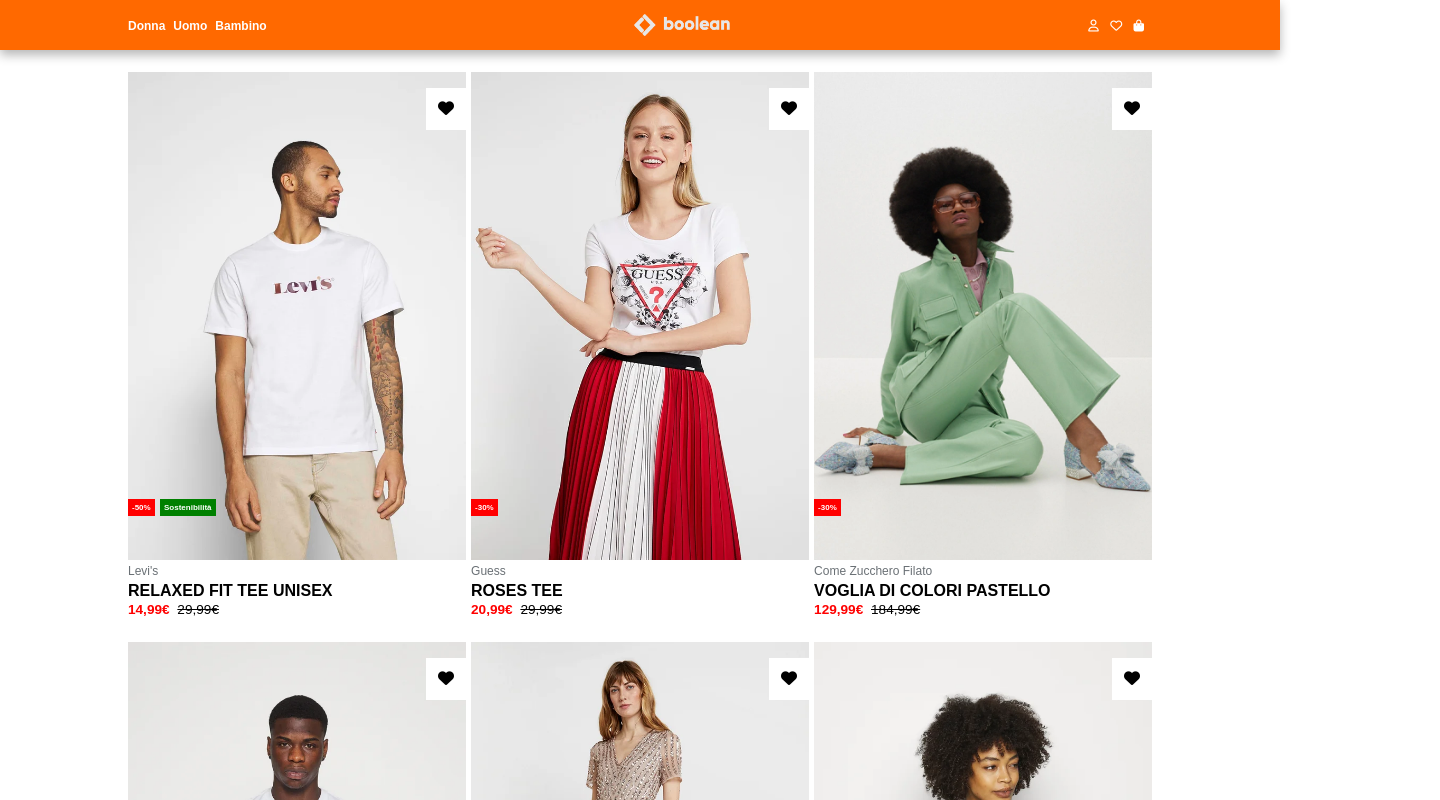
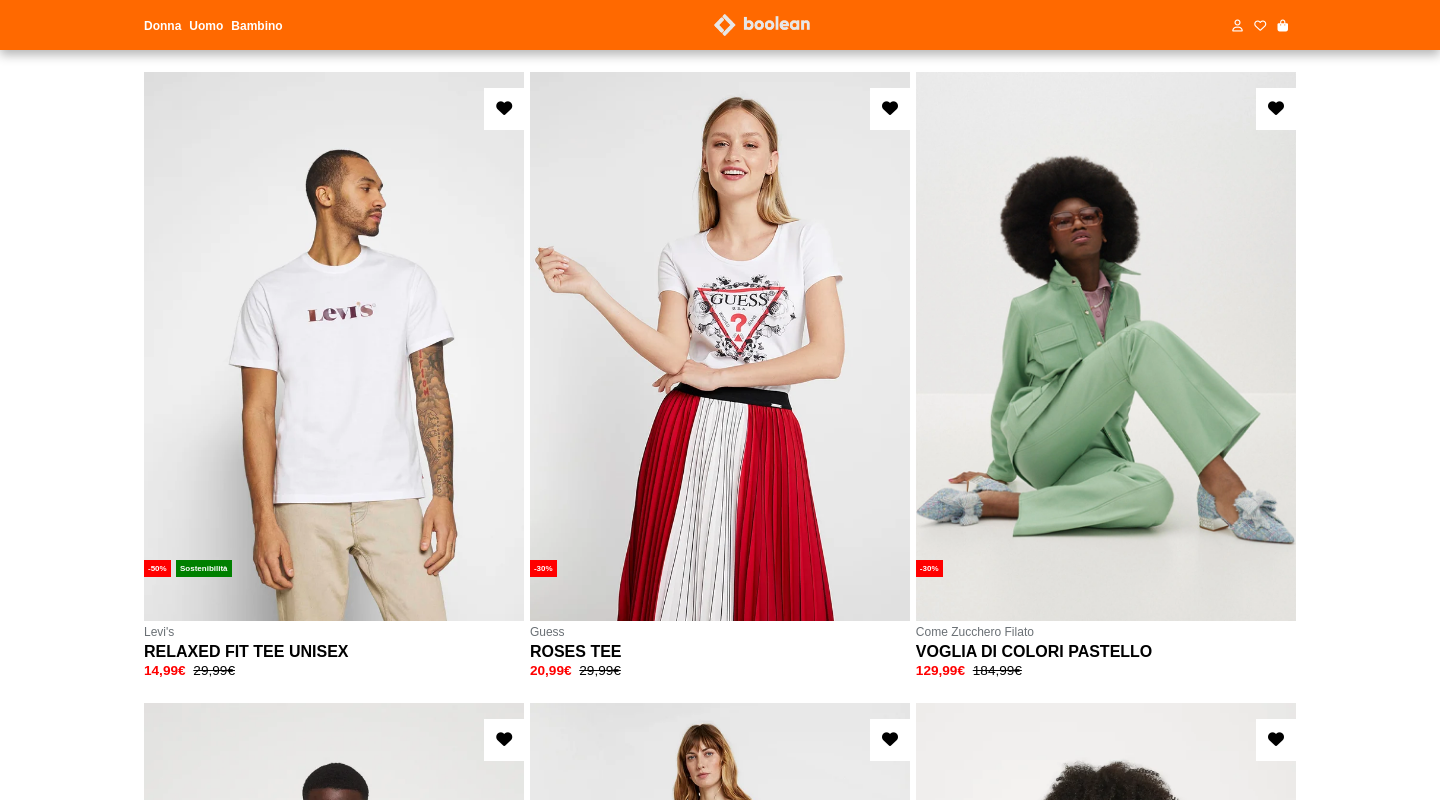
Before and after one commit to francescopiscaglia/html-css-boolando, a plain HTML site: page index.html in a window 1280 px wide. Shown: the top 800 px of the page, 1440 px wide, since content can reach past the window. Drawn offline with Linux system fonts and the light colour scheme.

Commit message:
add body min weight

```diff
--- a/css/style.css
+++ b/css/style.css
@@ -4,6 +4,10 @@
     padding: 0;
     box-sizing: border-box;
     font-family: Arial, Helvetica, sans-serif;
+}
+
+body{
+    min-width: 1440px;
 }
 
 img {
@@ -88,7 +92,7 @@
     background-color: var(--boo-header-bg);
     color: var(--boo-ligher);
     position: fixed;
-    width: 100%;
+    min-width: 1440px;
     z-index: 10000;
     box-shadow: 0px 5px 10px #b6b6b6;
 
```
